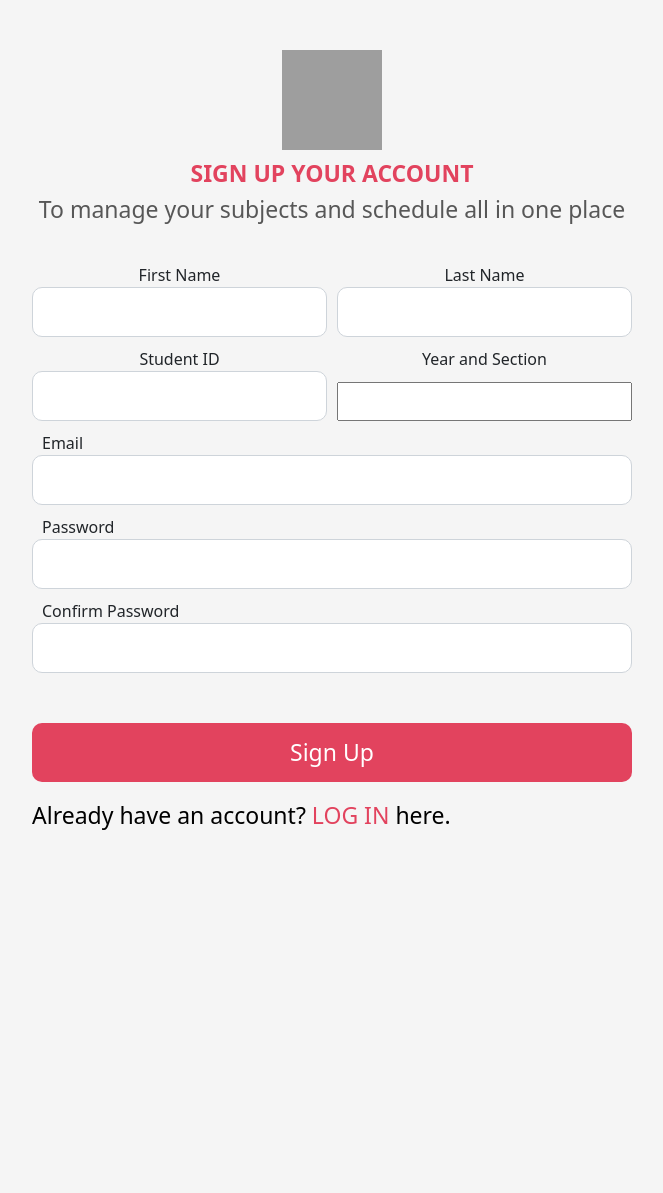
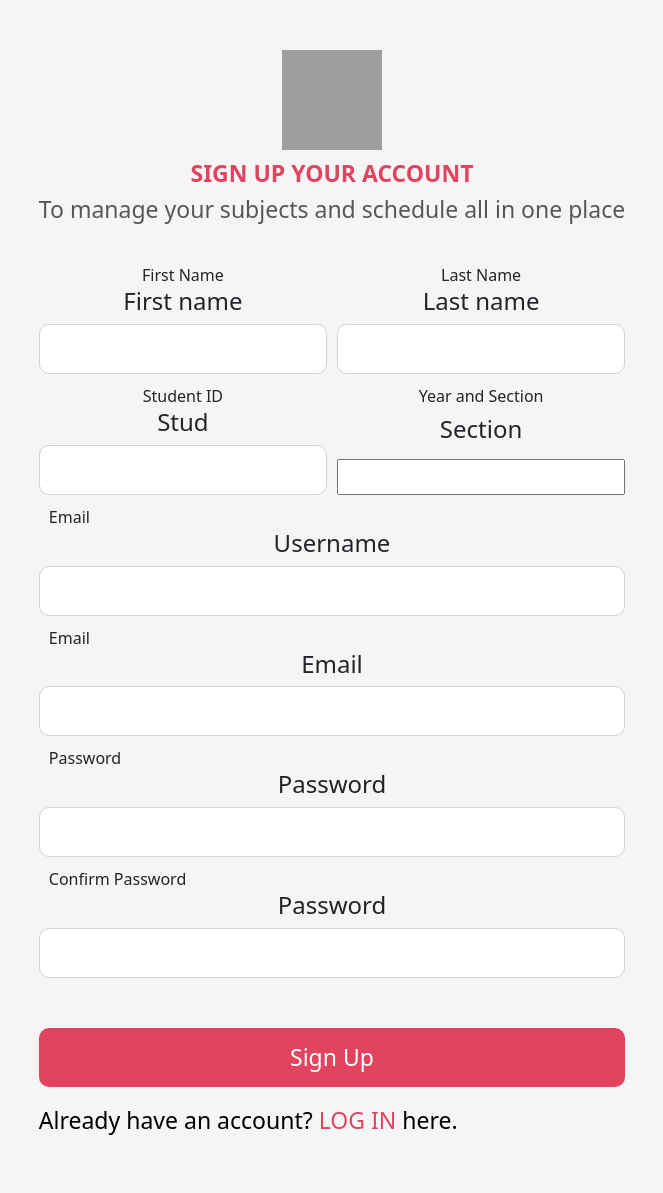
Before and after one commit to RejayMorada0/ELECTIVE_ADDING, a Django app: template Adding/Adding_App/templates/Adding_App/registration.html in a window 1280 px wide. Shown: the whole page, without its empty margins (308-971 px from the left). Before the commit the page ends 830 px from the top, so only its background shows below. Run offline with Django 3.2, Linux system fonts and the light colour scheme; the template is opened without the code that fills it, so the values that code supplies are empty, except form fields; tables that the repository leaves empty hold one stand-in row (values such as "Sample post"); form fields are guessed from the names that the template uses; some libraries are stand-ins or nearby versions; grey boxes are pictures that could not be loaded.

Commit message:
Add Files

```diff
--- a/Adding/Adding_App/forms.py
+++ b/Adding/Adding_App/forms.py
@@ -8,7 +8,7 @@ from .models import registration
 class StudentRegistration(UserCreationForm):
     class Meta:
         model = registration
-        fields = ['username', 'email', 'password1', 'password2', 'last_name', 'first_name', 'section', 'stud_id', 'stud_stats', 'image']
+        fields = ['username', 'email', 'password1', 'password2', 'last_name', 'first_name', 'section', 'stud_id', 'stud_stats']
 
 
 class ReceiverRegistration(UserCreationForm):
--- a/Adding/Adding_App/templates/Adding_App/registration.html
+++ b/Adding/Adding_App/templates/Adding_App/registration.html
@@ -37,30 +37,42 @@
             {% csrf_token %}
             <div class="formGroup1">
                 <div class="form-group1">
+                    <h4>{{form.first_name.label}}</h4>
                     {{form.first_name}}
                 </div>
                 <div class="form-group1a">
+                    <h4>{{form.last_name.label}}</h4>
                     {{form.last_name}}
                 </div>
             </div>
             <div class="formGroup2">
                 <div class="form-group2">
+                    <h4>{{form.stud_id.label}}</h4>
                     {{form.stud_id}}
                 </div>
                 <div class="form-group2a">
+                    <h4>{{form.section.label}}</h4>
                     {{form.section}}
                 </div>
             </div>
 
             <div class="form-group3">
+                <h4>{{form.username.label}}</h4>
+                {{form.username}}
+            </div>
+
+            <div class="form-group3">
+                <h4>{{form.email.label}}</h4>
                 {{form.email}}
             </div>
 
             <div class="form-group4">
+                <h4>{{form.password1.label}}</h4>
                 {{form.password1}}
             </div>
 
             <div class="form-group5">
+                <h4>{{form.password2.label}}</h4>
                 {{form.password2}}
             </div>
 
```
Also changed, not shown: Adding/Adding_App/views.py (+10 -10 lines).
